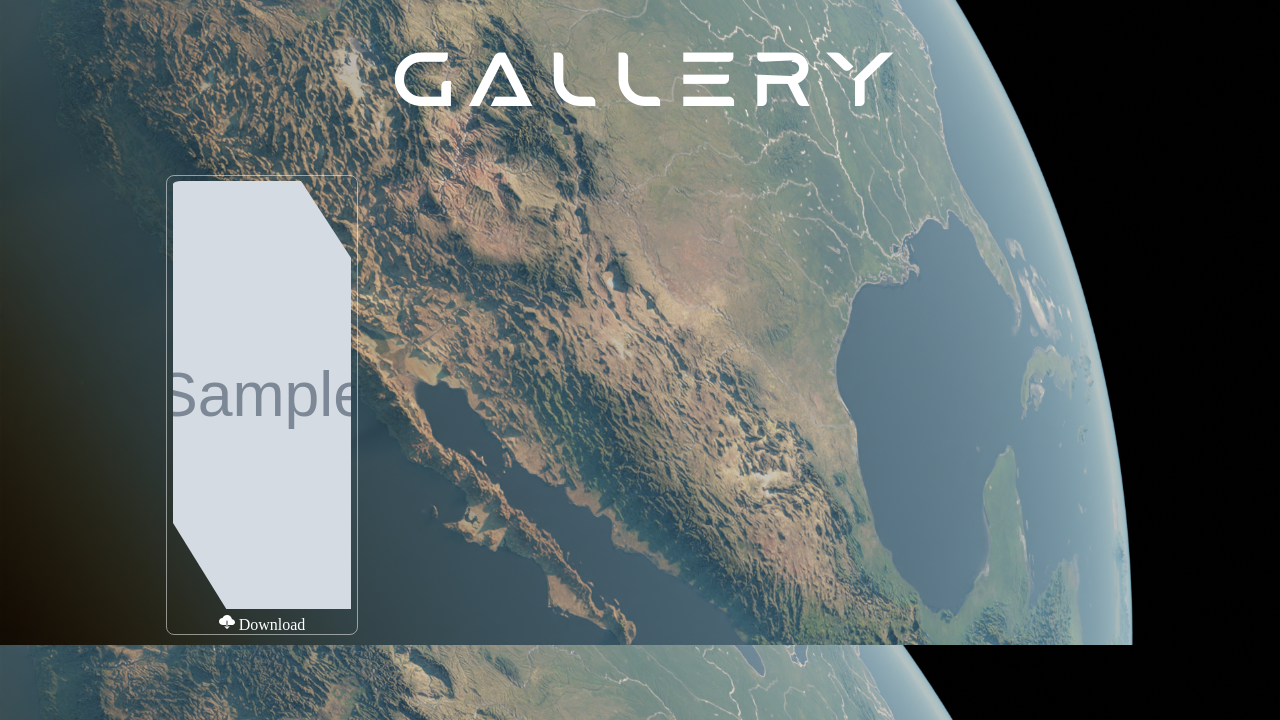
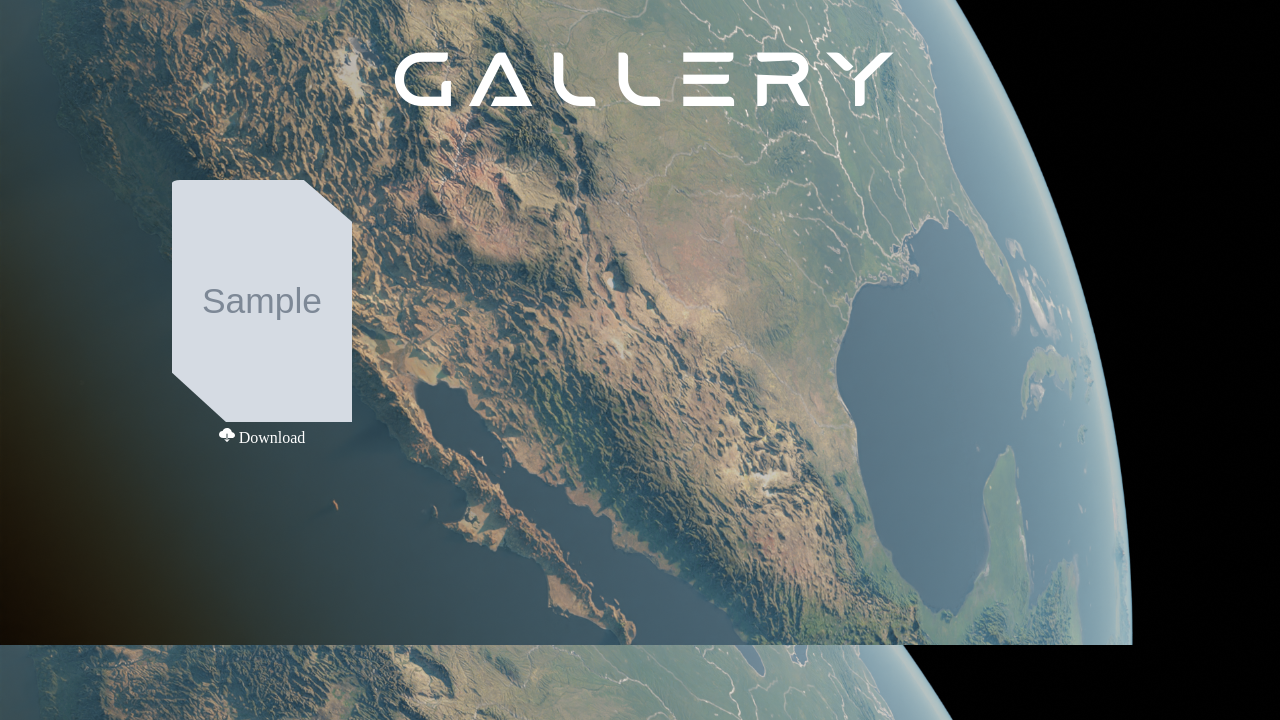
Before and after one commit to Adro312/Jovian_System, a Django app: page /gallery in a window 1280 px wide. Shown: the part 80-800 px from the top of the page. Run offline with Django 3.2, Linux system fonts and the light colour scheme; tables that the repository leaves empty hold one stand-in row (values such as "Sample post"); grey boxes marked "Sample" are stand-in pictures; parts of the project's set-up code (start-up, migrations or seed data) failed here and were passed over.

Commit message:
Update styles.css

```diff
--- a/JovianApp/static/css/styles.css
+++ b/JovianApp/static/css/styles.css
@@ -209,8 +209,9 @@ display: flex;
     backdrop-filter: blur(2rem);
     border-radius: 8px;
     transition: .3s ease;
-    border: 1px solid rgba(255, 255, 255, 0.5);
-
+    width: 16rem;
+    height: 17rem;
+}
 }
 
 .card:hover
```
